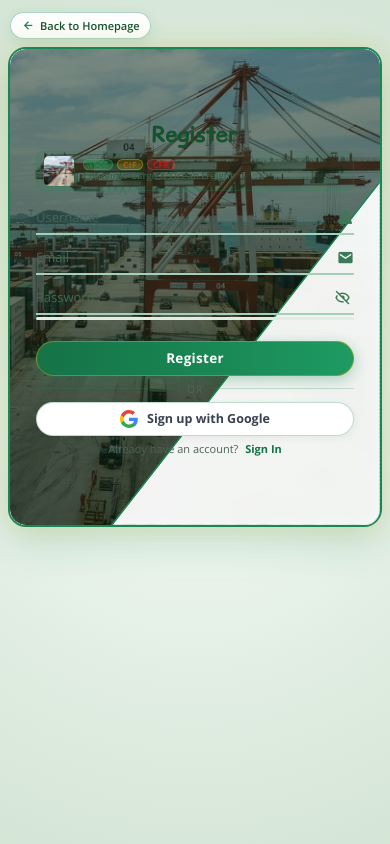
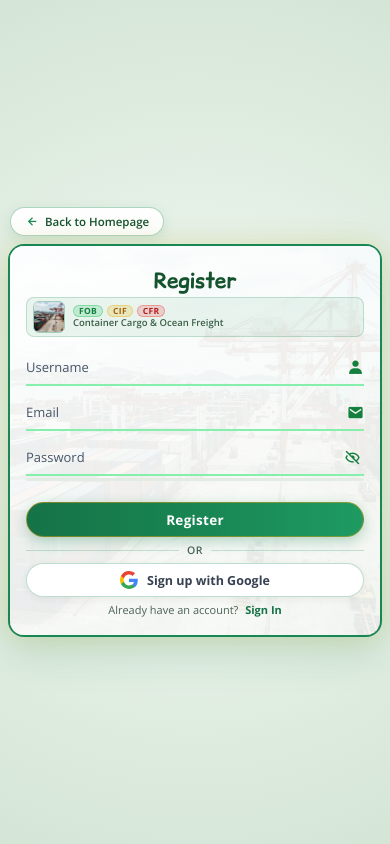
Before and after one commit to BongominRonald/MatroLtd, a Laravel app: page /register in a window 390 px wide. Run offline with Laravel 12, Linux system fonts and the light colour scheme.

Commit message:
fix(auth): fix floating label overlap, elevate contrast, and make card dynamically responsive on mobile while preserving exact original design

```diff
--- a/public/css/auth.css
+++ b/public/css/auth.css
@@ -91,7 +91,7 @@ body {
     content: '';
     position: absolute;
     inset: 0;
-    background-image: linear-gradient(135deg, rgba(255, 255, 255, 0.86) 0%, rgba(246, 252, 247, 0.82) 100%),
+    background-image: linear-gradient(135deg, rgba(255, 255, 255, 0.94) 0%, rgba(248, 252, 249, 0.92) 100%),
                       url('../img/sunflower-bg.jpg');
     background-position: center center;
     background-size: cover;
@@ -107,7 +107,7 @@ body {
     content: '';
     position: absolute;
     inset: 0;
-    background-image: linear-gradient(135deg, rgba(255, 255, 255, 0.82) 0%, rgba(246, 252, 247, 0.78) 100%),
+    background-image: linear-gradient(135deg, rgba(255, 255, 255, 0.94) 0%, rgba(248, 252, 249, 0.92) 100%),
                       url('../img/banner-container-cargo.jpg');
     background-position: center center;
     background-size: cover;
@@ -149,7 +149,7 @@ body {
 .container.active .curved-shape {
     transform: rotate(0deg) skewY(0deg);
     transition-delay: 0.3s;
-    background: linear-gradient(180deg, rgba(14, 43, 22, 0.50) 0%, rgba(10, 30, 16, 0.78) 100%),
+    background: linear-gradient(180deg, rgba(12, 38, 20, 0.76) 0%, rgba(8, 24, 13, 0.90) 100%),
                 url('../img/banner-container-cargo.jpg') center/cover no-repeat;
 }
 
@@ -271,18 +271,19 @@ body {
 }
 
 /* Input Fields with Floating Underlines */
+/* Input Fields with Floating Underlines */
 .input-box {
     position: relative;
     width: 100%;
-    height: 38px;
-    border-bottom: 2px solid #a3cfbb;
-    margin: 9px 0 2px;
+    height: 40px;
+    border-bottom: 2px solid #86efac;
+    margin: 12px 0 3px;
     transition: border-color 0.3s, box-shadow 0.3s;
 }
 
 .form-box.Register .input-box {
-    height: 34px;
-    margin: 6px 0 2px;
+    height: 36px;
+    margin: 8px 0 2px;
 }
 
 .input-box input {
@@ -292,9 +293,18 @@ body {
     border: none;
     outline: none;
     font-size: 13.5px;
-    color: #143823;
+    color: #0f172a;
     font-weight: 600;
-    padding-right: 28px;
+    padding: 11px 28px 2px 0;
+    box-sizing: border-box;
+}
+
+.input-box input:-webkit-autofill,
+.input-box input:-webkit-autofill:hover,
+.input-box input:-webkit-autofill:focus {
+    -webkit-text-fill-color: #0f172a;
+    -webkit-box-shadow: 0 0 0px 1000px #ffffff inset !important;
+    transition: background-color 5000s ease-in-out 0s;
 }
 
 .input-box label {
@@ -303,22 +313,28 @@ body {
     left: 0;
     transform: translateY(-50%);
     font-size: 13px;
-    color: #476652;
+    color: #475569;
     pointer-events: none;
-    transition: 0.3s cubic-bezier(0.4, 0, 0.2, 1);
+    transition: all 0.22s cubic-bezier(0.4, 0, 0.2, 1);
+    transform-origin: left top;
 }
 
 .input-box input:focus ~ label,
 .input-box input:valid ~ label,
+.input-box input:not(:placeholder-shown) ~ label,
+.input-box input:-webkit-autofill ~ label,
+.input-box input:autofill ~ label,
 .input-box.has-val label {
-    top: -4px;
-    font-size: 10.5px;
-    color: #157347;
-    font-weight: 600;
+    top: 0;
+    transform: translateY(-6px);
+    font-size: 11px;
+    color: #15803d;
+    font-weight: 700;
+    letter-spacing: 0.2px;
 }
 
 .input-box input:focus {
-    border-bottom-color: #198754;
+    border-bottom-color: #15803d;
 }
 
 .input-box i {
@@ -327,7 +343,7 @@ body {
     right: 0;
     transform: translateY(-50%);
     font-size: 17px;
-    color: #3b7a57;
+    color: #15803d;
     transition: 0.3s ease;
 }
 
@@ -887,25 +904,27 @@ body {
     background: linear-gradient(90deg, #d4e5d6, #c2dcc5);
 }
 
-/* ================= RESPONSIVE ================= */
+/* ================= DYNAMIC MOBILE VIEW (SCREEN <= 700px) ================= */
 @media (max-width: 700px) {
     .wrapper {
         padding: 16px 12px;
-        justify-content: flex-start;
+        min-height: 100vh;
+        justify-content: center;
+        align-items: center;
         overflow-x: hidden;
     }
 
     .top-nav-bar {
         max-width: 420px;
         width: 100%;
-        margin-bottom: 10px;
+        margin: 0 auto 10px;
         padding: 0 4px;
         box-sizing: border-box;
     }
 
     .back-home-link {
         font-size: 11.5px;
-        padding: 5px 12px;
+        padding: 6px 14px;
         gap: 5px;
         max-width: 100%;
         box-sizing: border-box;
@@ -922,63 +941,73 @@ body {
     .container {
         width: 100%;
         max-width: 420px;
-        height: 530px;
+        height: auto !important;
+        min-height: unset !important;
+        border-radius: 18px;
         box-sizing: border-box;
         overflow: hidden;
+        transition: max-height 0.35s ease;
     }
 
-    .form-box,
+    .curved-shape,
+    .curved-shape2,
     .info-text {
-        width: 100%;
-        padding: 0 20px;
+        display: none !important;
+    }
+
+    .form-box {
+        position: relative !important;
+        top: auto !important;
+        left: auto !important;
+        right: auto !important;
+        width: 100% !important;
+        height: auto !important;
+        min-height: unset !important;
+        padding: 24px 20px 22px !important;
+        background: transparent !important;
+        overflow: visible !important;
         box-sizing: border-box;
     }
 
-    .info-text {
-        display: none;
-    }
-}
-
-@media (max-width: 480px) {
-    .wrapper {
-        padding: 12px 8px;
-        overflow-x: hidden;
+    .form-box.Login {
+        display: flex !important;
+        transform: none !important;
+        opacity: 1 !important;
+        filter: none !important;
+        pointer-events: auto !important;
     }
 
-    .top-nav-bar {
-        max-width: 100%;
-        width: 100%;
-        padding: 0 2px;
-        margin: 0 auto 8px;
-        box-sizing: border-box;
+    .form-box.Register {
+        display: none !important;
+        transform: none !important;
+        opacity: 0 !important;
+        filter: none !important;
+        pointer-events: none !important;
     }
 
-    .back-home-link {
-        font-size: 11px;
-        padding: 5px 10px;
-        gap: 4px;
-        max-width: 100%;
-        box-sizing: border-box;
-        overflow: hidden;
-        text-overflow: ellipsis;
-        white-space: nowrap;
+    .container.active .form-box.Login {
+        display: none !important;
+        pointer-events: none !important;
     }
 
-    .container {
-        max-width: 100%;
-        width: 100%;
-        border-radius: 18px;
-        height: auto;
-        min-height: 480px;
-        padding-bottom: 16px;
-        box-sizing: border-box;
-        overflow: hidden;
+    .container.active .form-box.Register {
+        display: flex !important;
+        transform: none !important;
+        opacity: 1 !important;
+        filter: none !important;
+        pointer-events: auto !important;
+        animation: mobileCardFadeIn 0.3s ease;
     }
 
-    .form-box {
-        width: 100%;
-        padding: 0 16px;
-        box-sizing: border-box;
+    @keyframes mobileCardFadeIn {
+        from {
+            opacity: 0;
+            transform: translateY(6px);
+        }
+        to {
+            opacity: 1;
+            transform: translateY(0);
+        }
     }
 
     .form-box h2 {
@@ -986,7 +1015,34 @@ body {
     }
 
     .input-box {
-        margin: 16px 0;
+        margin: 14px 0 4px;
+    }
+
+    .form-box.Register .input-box {
+        margin: 9px 0 2px;
+    }
+}
+
+@media (max-width: 480px) {
+    .wrapper {
+        padding: 12px 8px;
+    }
+
+    .top-nav-bar {
+        padding: 0 2px;
+        margin: 0 auto 8px;
+    }
+
+    .container {
+        border-radius: 16px;
+    }
+
+    .form-box {
+        padding: 20px 16px 18px !important;
+    }
+
+    .form-box h2 {
+        font-size: 21px;
     }
 }
 
--- a/public/style.css
+++ b/public/style.css
@@ -76,7 +76,7 @@ body {
 .container {
     position: relative;
     width: 660px;
-    height: 420px;
+    height: 480px;
     background: #ffffff;
     border: 2px solid #198754;
     box-shadow: 0 16px 40px rgba(25, 135, 84, 0.18),
@@ -91,8 +91,8 @@ body {
     content: '';
     position: absolute;
     inset: 0;
-    background-image: linear-gradient(135deg, rgba(255, 255, 255, 0.86) 0%, rgba(246, 252, 247, 0.82) 100%),
-                      url('img/sunflower-bg.jpg');
+    background-image: linear-gradient(135deg, rgba(255, 255, 255, 0.94) 0%, rgba(248, 252, 249, 0.92) 100%),
+                      url('../img/sunflower-bg.jpg');
     background-position: center center;
     background-size: cover;
     background-repeat: no-repeat;
@@ -107,8 +107,8 @@ body {
     content: '';
     position: absolute;
     inset: 0;
-    background-image: linear-gradient(135deg, rgba(255, 255, 255, 0.82) 0%, rgba(246, 252, 247, 0.78) 100%),
-                      url('img/banner-container-cargo.jpg');
+    background-image: linear-gradient(135deg, rgba(255, 255, 255, 0.94) 0%, rgba(248, 252, 249, 0.92) 100%),
+                      url('../img/banner-container-cargo.jpg');
     background-position: center center;
     background-size: cover;
     background-repeat: no-repeat;
@@ -135,7 +135,7 @@ body {
     height: 520px;
     width: 700px;
     background: linear-gradient(135deg, rgba(20, 83, 45, 0.94) 0%, rgba(25, 135, 84, 0.88) 45%, rgba(245, 158, 11, 0.88) 100%),
-                url('img/sunflower-bg.jpg') center/cover no-repeat;
+                url('../img/sunflower-bg.jpg') center/cover no-repeat;
     backdrop-filter: blur(4px);
     -webkit-backdrop-filter: blur(4px);
     transform: rotate(10deg) skewY(40deg);
@@ -149,8 +149,8 @@ body {
 .container.active .curved-shape {
     transform: rotate(0deg) skewY(0deg);
     transition-delay: 0.3s;
-    background: linear-gradient(180deg, rgba(14, 43, 22, 0.50) 0%, rgba(10, 30, 16, 0.78) 100%),
-                url('img/banner-container-cargo.jpg') center/cover no-repeat;
+    background: linear-gradient(180deg, rgba(12, 38, 20, 0.76) 0%, rgba(8, 24, 13, 0.90) 100%),
+                url('../img/banner-container-cargo.jpg') center/cover no-repeat;
 }
 
 /* Light crystalline shape for Register form */
@@ -271,18 +271,19 @@ body {
 }
 
 /* Input Fields with Floating Underlines */
+/* Input Fields with Floating Underlines */
 .input-box {
     position: relative;
     width: 100%;
-    height: 38px;
-    border-bottom: 2px solid #a3cfbb;
-    margin: 9px 0 2px;
+    height: 40px;
+    border-bottom: 2px solid #86efac;
+    margin: 12px 0 3px;
     transition: border-color 0.3s, box-shadow 0.3s;
 }
 
 .form-box.Register .input-box {
-    height: 34px;
-    margin: 6px 0 2px;
+    height: 36px;
+    margin: 8px 0 2px;
 }
 
 .input-box input {
@@ -292,9 +293,18 @@ body {
     border: none;
     outline: none;
     font-size: 13.5px;
-    color: #143823;
+    color: #0f172a;
     font-weight: 600;
-    padding-right: 28px;
+    padding: 11px 28px 2px 0;
+    box-sizing: border-box;
+}
+
+.input-box input:-webkit-autofill,
+.input-box input:-webkit-autofill:hover,
+.input-box input:-webkit-autofill:focus {
+    -webkit-text-fill-color: #0f172a;
+    -webkit-box-shadow: 0 0 0px 1000px #ffffff inset !important;
+    transition: background-color 5000s ease-in-out 0s;
 }
 
 .input-box label {
@@ -303,22 +313,28 @@ body {
     left: 0;
     transform: translateY(-50%);
     font-size: 13px;
-    color: #476652;
+    color: #475569;
     pointer-events: none;
-    transition: 0.3s cubic-bezier(0.4, 0, 0.2, 1);
+    transition: all 0.22s cubic-bezier(0.4, 0, 0.2, 1);
+    transform-origin: left top;
 }
 
 .input-box input:focus ~ label,
 .input-box input:valid ~ label,
+.input-box input:not(:placeholder-shown) ~ label,
+.input-box input:-webkit-autofill ~ label,
+.input-box input:autofill ~ label,
 .input-box.has-val label {
-    top: -4px;
-    font-size: 10.5px;
-    color: #157347;
-    font-weight: 600;
+    top: 0;
+    transform: translateY(-6px);
+    font-size: 11px;
+    color: #15803d;
+    font-weight: 700;
+    letter-spacing: 0.2px;
 }
 
 .input-box input:focus {
-    border-bottom-color: #198754;
+    border-bottom-color: #15803d;
 }
 
 .input-box i {
@@ -327,7 +343,7 @@ body {
     right: 0;
     transform: translateY(-50%);
     font-size: 17px;
-    color: #3b7a57;
+    color: #15803d;
     transition: 0.3s ease;
 }
 
@@ -514,6 +530,76 @@ body {
     color: #ca8a04;
 }
 
+/* ================= OAUTH & GOOGLE BUTTON ================= */
+.oauth-box {
+    width: 100%;
+    margin-top: 6px;
+}
+
+.form-box.Register .oauth-box {
+    margin-top: 4px;
+}
+
+.oauth-divider {
+    display: flex;
+    align-items: center;
+    text-align: center;
+    margin: 6px 0 6px;
+    position: relative;
+}
+
+.oauth-divider::before,
+.oauth-divider::after {
+    content: '';
+    flex: 1;
+    border-bottom: 1px solid rgba(25, 135, 84, 0.22);
+}
+
+.oauth-divider span {
+    padding: 0 8px;
+    font-size: 10.5px;
+    color: #4b6354;
+    font-weight: 600;
+    text-transform: uppercase;
+    letter-spacing: 0.5px;
+}
+
+.btn-google {
+    display: flex;
+    align-items: center;
+    justify-content: center;
+    gap: 9px;
+    width: 100%;
+    height: 36px;
+    background: #ffffff;
+    color: #374151;
+    border: 1.5px solid rgba(25, 135, 84, 0.28);
+    border-radius: 36px;
+    font-size: 13px;
+    font-weight: 700;
+    text-decoration: none;
+    box-shadow: 0 2px 8px rgba(0, 0, 0, 0.06);
+    transition: all 0.25s ease;
+    cursor: pointer;
+}
+
+.form-box.Register .btn-google {
+    height: 34px;
+    font-size: 12.5px;
+}
+
+.btn-google:hover {
+    background: #f8fafc;
+    border-color: #4285F4;
+    color: #111827;
+    box-shadow: 0 4px 14px rgba(66, 133, 244, 0.25);
+    transform: translateY(-1px);
+}
+
+.btn-google svg {
+    flex-shrink: 0;
+}
+
 /* ================= PRODUCE PREVIEW CARD IN INFO TEXT ================= */
 .produce-preview-card {
     position: relative;
@@ -817,25 +904,27 @@ body {
     background: linear-gradient(90deg, #d4e5d6, #c2dcc5);
 }
 
-/* ================= RESPONSIVE ================= */
+/* ================= DYNAMIC MOBILE VIEW (SCREEN <= 700px) ================= */
 @media (max-width: 700px) {
     .wrapper {
         padding: 16px 12px;
-        justify-content: flex-start;
+        min-height: 100vh;
+        justify-content: center;
+        align-items: center;
         overflow-x: hidden;
     }
 
     .top-nav-bar {
         max-width: 420px;
         width: 100%;
-        margin-bottom: 10px;
+        margin: 0 auto 10px;
         padding: 0 4px;
         box-sizing: border-box;
     }
 
     .back-home-link {
         font-size: 11.5px;
-        padding: 5px 12px;
+        padding: 6px 14px;
         gap: 5px;
         max-width: 100%;
         box-sizing: border-box;
@@ -852,63 +941,73 @@ body {
     .container {
         width: 100%;
         max-width: 420px;
-        height: 530px;
+        height: auto !important;
+        min-height: unset !important;
+        border-radius: 18px;
         box-sizing: border-box;
         overflow: hidden;
+        transition: max-height 0.35s ease;
     }
 
-    .form-box,
+    .curved-shape,
+    .curved-shape2,
     .info-text {
-        width: 100%;
-        padding: 0 20px;
+        display: none !important;
+    }
+
+    .form-box {
+        position: relative !important;
+        top: auto !important;
+        left: auto !important;
+        right: auto !important;
+        width: 100% !important;
+        height: auto !important;
+        min-height: unset !important;
+        padding: 24px 20px 22px !important;
+        background: transparent !important;
+        overflow: visible !important;
         box-sizing: border-box;
     }
 
-    .info-text {
-        display: none;
-    }
-}
-
-@media (max-width: 480px) {
-    .wrapper {
-        padding: 12px 8px;
-        overflow-x: hidden;
+    .form-box.Login {
+        display: flex !important;
+        transform: none !important;
+        opacity: 1 !important;
+        filter: none !important;
+        pointer-events: auto !important;
     }
 
-    .top-nav-bar {
-        max-width: 100%;
-        width: 100%;
-        padding: 0 2px;
-        margin: 0 auto 8px;
-        box-sizing: border-box;
+    .form-box.Register {
+        display: none !important;
+        transform: none !important;
+        opacity: 0 !important;
+        filter: none !important;
+        pointer-events: none !important;
     }
 
-    .back-home-link {
-        font-size: 11px;
-        padding: 5px 10px;
-        gap: 4px;
-        max-width: 100%;
-        box-sizing: border-box;
-        overflow: hidden;
-        text-overflow: ellipsis;
-        white-space: nowrap;
+    .container.active .form-box.Login {
+        display: none !important;
+        pointer-events: none !important;
     }
 
-    .container {
-        max-width: 100%;
-        width: 100%;
-        border-radius: 18px;
-        height: auto;
-        min-height: 480px;
-        padding-bottom: 16px;
-        box-sizing: border-box;
-        overflow: hidden;
+    .container.active .form-box.Register {
+        display: flex !important;
+        transform: none !important;
+        opacity: 1 !important;
+        filter: none !important;
+        pointer-events: auto !important;
+        animation: mobileCardFadeIn 0.3s ease;
     }
 
-    .form-box {
-        width: 100%;
-        padding: 0 16px;
-        box-sizing: border-box;
+    @keyframes mobileCardFadeIn {
+        from {
+            opacity: 0;
+            transform: translateY(6px);
+        }
+        to {
+            opacity: 1;
+            transform: translateY(0);
+        }
     }
 
     .form-box h2 {
@@ -916,7 +1015,34 @@ body {
     }
 
     .input-box {
-        margin: 16px 0;
+        margin: 14px 0 4px;
+    }
+
+    .form-box.Register .input-box {
+        margin: 9px 0 2px;
+    }
+}
+
+@media (max-width: 480px) {
+    .wrapper {
+        padding: 12px 8px;
+    }
+
+    .top-nav-bar {
+        padding: 0 2px;
+        margin: 0 auto 8px;
+    }
+
+    .container {
+        border-radius: 16px;
+    }
+
+    .form-box {
+        padding: 20px 16px 18px !important;
+    }
+
+    .form-box h2 {
+        font-size: 21px;
     }
 }
 
--- a/resources/views/home.blade.php
+++ b/resources/views/home.blade.php
@@ -51,8 +51,8 @@
     <link rel="stylesheet" href="{{ asset('lib/boxicons/boxicons.min.css') }}">
     <link rel="stylesheet" href="{{ asset('fonts/comic-relief.css') }}">
     <link rel="stylesheet" href="{{ asset('fonts/open-sans.css') }}">
-    <link rel="stylesheet" href="{{ asset('css/auth.css') }}">
-    <link rel="stylesheet" href="{{ asset('style.css') }}">
+    <link rel="stylesheet" href="{{ asset('css/auth.css') }}?v=4.2">
+    <link rel="stylesheet" href="{{ asset('style.css') }}?v=4.2">
 </head>
 
 <body>
@@ -81,13 +81,13 @@
                 <form id="loginForm" action="{{ route('login.store') }}" method="POST" novalidate>
                     @csrf
                     <div class="input-box animation" style="--li: 0.1s; --lo: 0.4s;">
-                        <input type="text" id="loginUsername" name="username" value="{{ old('username', session('registered_username', '')) }}" required spellcheck="false" autocomplete="username">
+                        <input type="text" id="loginUsername" name="username" placeholder=" " value="{{ old('username', session('registered_username', '')) }}" required spellcheck="false" autocomplete="username">
                         <label for="loginUsername">Username</label>
                         <i class='bx bxs-user'></i>
                     </div>
 
                     <div class="input-box animation" style="--li: 0.2s; --lo: 0.3s;">
-                        <input type="password" id="loginPassword" name="password" required autocomplete="current-password">
+                        <input type="password" id="loginPassword" name="password" placeholder=" " required autocomplete="current-password">
                         <label for="loginPassword">Password</label>
                         <i class='bx bx-hide toggle-pass' id="toggleLoginPass" title="Toggle password visibility"
                             role="button" tabindex="0"></i>
@@ -156,19 +156,19 @@
                 <form id="registerForm" action="{{ route('register') }}" method="POST" novalidate>
                     @csrf
                     <div class="input-box animation" style="--li: 0.08s; --lo: 0.5s;">
-                        <input type="text" id="regUsername" name="username" required spellcheck="false" autocomplete="username">
+                        <input type="text" id="regUsername" name="username" placeholder=" " required spellcheck="false" autocomplete="username">
                         <label for="regUsername">Username</label>
                         <i class='bx bxs-user'></i>
                     </div>
 
                     <div class="input-box animation" style="--li: 0.16s; --lo: 0.4s;">
-                        <input type="email" id="regEmail" name="email" required spellcheck="false" autocomplete="email">
+                        <input type="email" id="regEmail" name="email" placeholder=" " required spellcheck="false" autocomplete="email">
                         <label for="regEmail">Email</label>
                         <i class='bx bxs-envelope'></i>
                     </div>
 
                     <div class="input-box password-box animation" style="--li: 0.24s; --lo: 0.3s;">
-                        <input type="password" id="regPassword" name="password" required autocomplete="new-password">
+                        <input type="password" id="regPassword" name="password" placeholder=" " required autocomplete="new-password">
                         <label for="regPassword">Password</label>
                         <i class='bx bx-hide toggle-pass' id="toggleRegPass" title="Toggle password visibility"
                             role="button" tabindex="0"></i>
@@ -244,8 +244,8 @@
         </div>
     </div>
 
-    <script src="{{ asset('js/auth.js') }}"></script>
-    <script src="{{ asset('script.js') }}"></script>
+    <script src="{{ asset('js/auth.js') }}?v=4.2"></script>
+    <script src="{{ asset('script.js') }}?v=4.2"></script>
 </body>
 
 </html>
```
Also changed, not shown: other parts of public/css/auth.css (+8 -17 lines), other parts of public/style.css (+8 -17 lines), public/js/auth.js (+23 -10 lines), public/script.js (+23 -10 lines).
